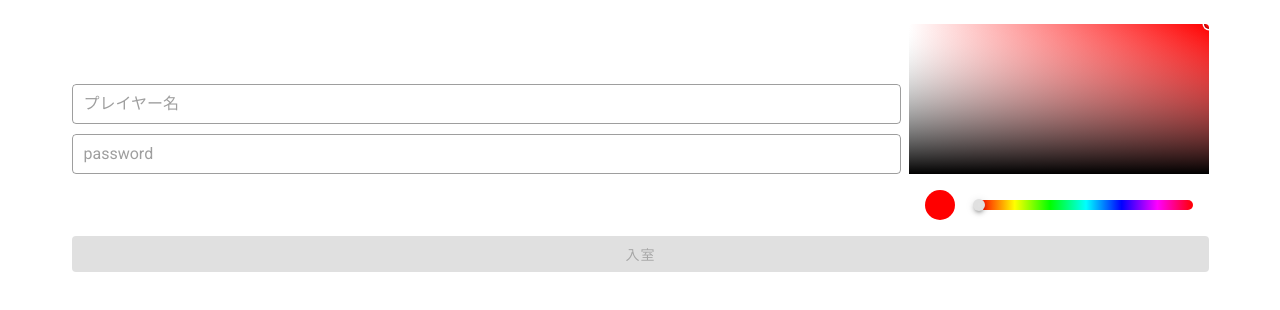
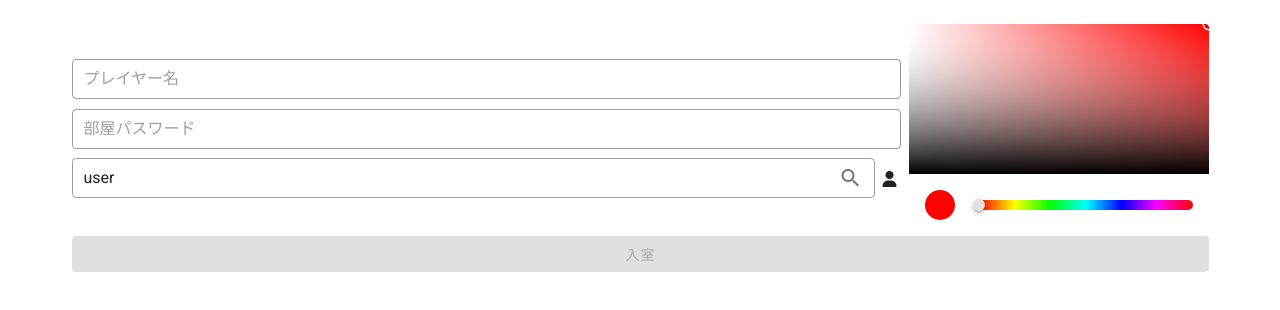
Before and after one commit to 482F/card, a Nuxt app: page /card in a window 1280 px wide. Shown: the top 310 px of the page. Built offline with nearby package versions, Linux system fonts and the light colour scheme.

Commit message:
プレイヤーがアイコンを変更できるように

```diff
--- a/components/entrance-form.vue
+++ b/components/entrance-form.vue
@@ -9,8 +9,17 @@
       <a-text-field
         class="password"
         v-model="tempPassword"
-        placeholder="password"
+        placeholder="部屋パスワード"
       />
+      <div class="icon">
+        <a-text-field
+          v-model="tempIcon"
+          placeholder="アイコン"
+          append-icon="mdi-magnify"
+          @click:append="openFa"
+        />
+        <i :class="`fas fa-${tempIcon}`" />
+      </div>
       <v-color-picker class="color" v-model="tempColor" hide-inputs />
     </div>
     <v-btn
@@ -21,6 +30,7 @@
         () => {
           $emit('update:name', tempName)
           $emit('update:password', tempPassword)
+          $emit('update:icon', tempIcon)
           $emit('update:color', tempColor)
           $emit('loggined')
         }
@@ -47,6 +57,10 @@ export default {
       type: String,
       default: '',
     },
+    icon: {
+      type: String,
+      default: 'user',
+    },
     color: {
       type: String,
       default: '',
@@ -56,8 +70,14 @@ export default {
     return {
       tempName: this.name,
       tempPassword: this.password,
+      tempIcon: this.icon,
       tempColor: this.color,
     }
+  },
+  methods: {
+    openFa() {
+      window.open('https://fontawesome.com/search?o=r&m=free')
+    },
   },
 }
 </script>
@@ -69,13 +89,9 @@ export default {
     width: 100%;
 
     display: grid;
-    grid-template-rows: 1fr 42px 42px 1fr;
+    grid-template-rows: 1fr 42px 42px 42px 1fr;
     grid-template-columns: 1fr 300px;
     gap: 8px;
-
-    > * {
-      overflow: hidden;
-    }
 
     .name {
       grid-row: 2;
@@ -85,8 +101,20 @@ export default {
       grid-row: 3;
       grid-column: 1;
     }
+    .icon {
+      grid-row: 4;
+      grid-column: 1;
+
+      display: flex;
+      align-items: center;
+      gap: 8px;
+      > i {
+        height: 18px;
+        width: 18px;
+      }
+    }
     .color {
-      grid-row: 1 / 5;
+      grid-row: 1 / 6;
       grid-column: 2;
     }
   }
--- a/components/player-positions.vue
+++ b/components/player-positions.vue
@@ -19,7 +19,7 @@
               halfSize + Math.sin(getRadian(player.angle)) * halfSize + 'px',
           }"
         >
-          <i class="fas fa-user" />
+          <i :class="`fas fa-${player.icon}`" />
         </div>
       </template>
       {{ player.name }}
@@ -63,9 +63,11 @@ export default {
 
 <style lang="scss" scoped>
 .player-positions {
+  pointer-events: none;
   position: relative;
   transform: rotate(calc(-1 * var(--current-angle)));
   .player {
+    pointer-events: auto;
     background-color: white;
     border-radius: 100%;
     border: 2px solid lightgray;
--- a/pages/card.vue
+++ b/pages/card.vue
@@ -4,6 +4,7 @@
       v-if="!loggined"
       :password.sync="password"
       :name.sync="name"
+      :icon.sync="icon"
       :color.sync="color"
       @loggined="onLogin"
     />
@@ -66,6 +67,7 @@ export default {
         id: Math.random(),
         name: '',
         password: '',
+        icon: 'user',
         color: '#FF0000',
       }).map(([key, defaultValue]) => [
         key,
@@ -146,6 +148,7 @@ export default {
       this.loggined = true
       localStorage.setItem('card--name', this.name)
       localStorage.setItem('card--password', this.password)
+      localStorage.setItem('card--icon', this.icon)
       localStorage.setItem('card--color', this.color)
 
       this.socket = new WebSocket('ws://localhost:18245')
@@ -156,11 +159,14 @@ export default {
 
       if (!this.players[this.id]) {
         this.changePublic({
-          [`players-${this.id}-name`]: this.name,
           [`players-${this.id}-angle`]: 0,
-          [`players-${this.id}-color`]: this.color,
         })
       }
+      this.changePublic({
+        [`players-${this.id}-name`]: this.name,
+        [`players-${this.id}-icon`]: this.icon,
+        [`players-${this.id}-color`]: this.color,
+      })
       this.ready = true
     },
   },
```
